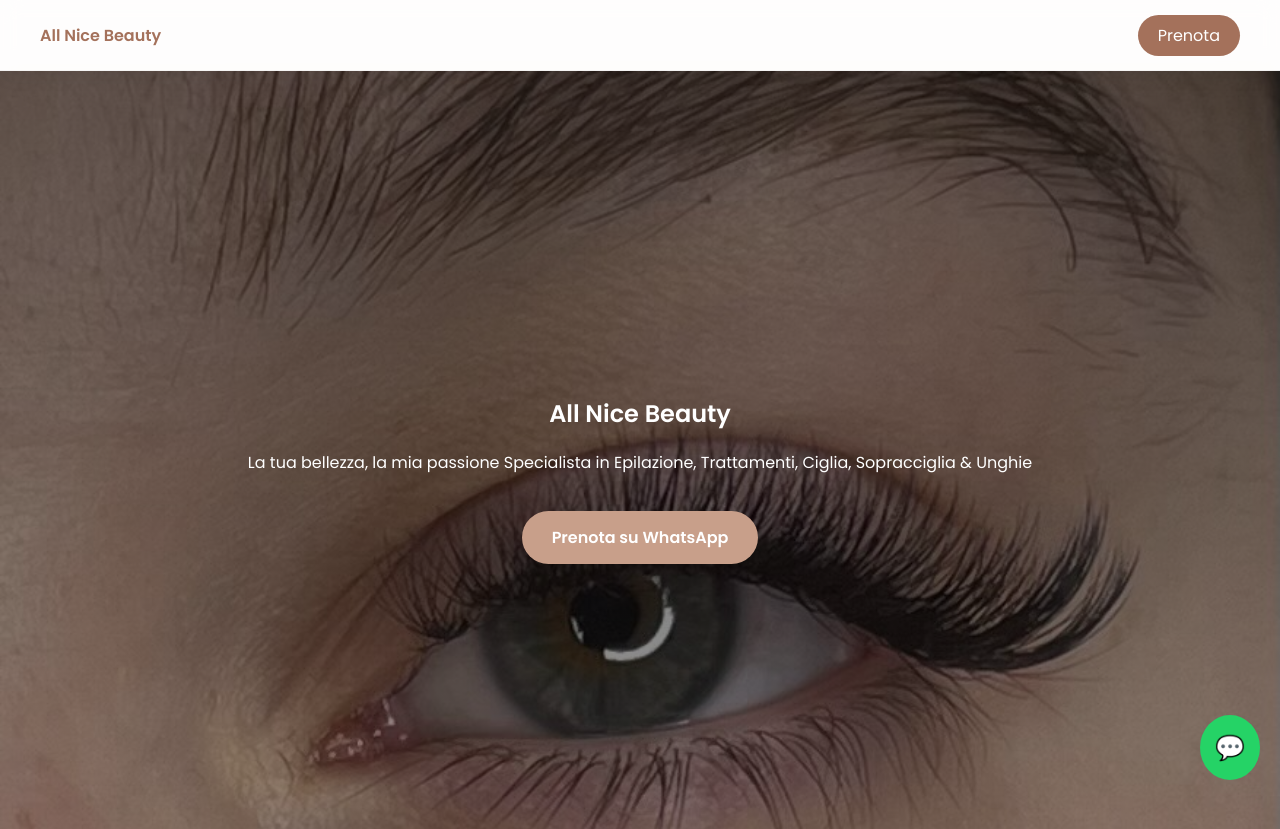
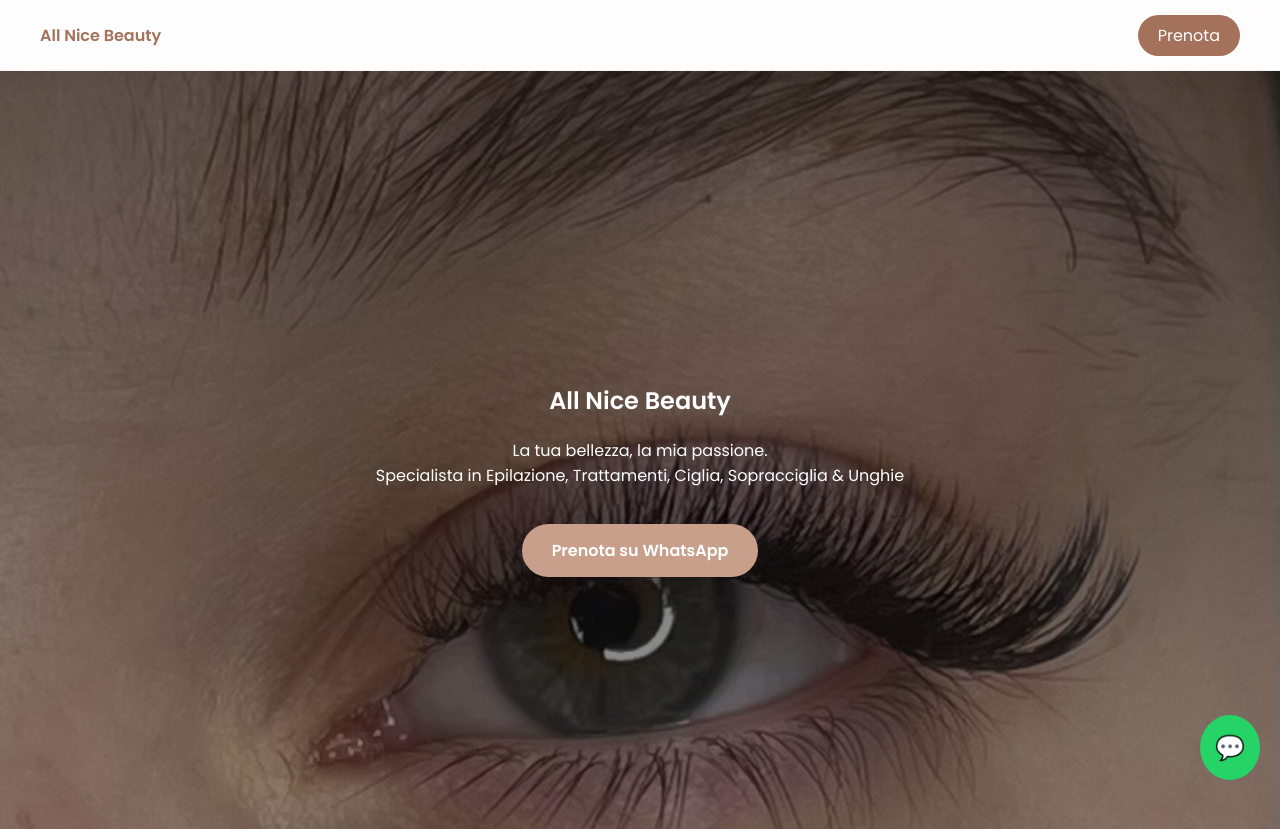
Before and after one commit to magnibeatrice9-code/all-nice-beauty, a plain HTML site: page index.html in a window 1280 px wide. Shown: the top 829 px of the page. Drawn offline with Linux system fonts and the light colour scheme.

Commit message:
Update index.html

```diff
--- a/index.html
+++ b/index.html
@@ -215,8 +215,9 @@
 <section class="hero">
   <div class="hero-content">
     <h1>All Nice Beauty</h1>
-    <p>La tua bellezza, la mia passione
-      Specialista in Epilazione, Trattamenti, Ciglia, Sopracciglia & Unghie</p>
+    <p>La tua bellezza, la mia passione.
+     <br>
+     Specialista in Epilazione, Trattamenti, Ciglia, Sopracciglia & Unghie</p>
     <a href="https://wa.me/393383347153" class="btn">Prenota su WhatsApp</a>
   </div>
 </section>
```
